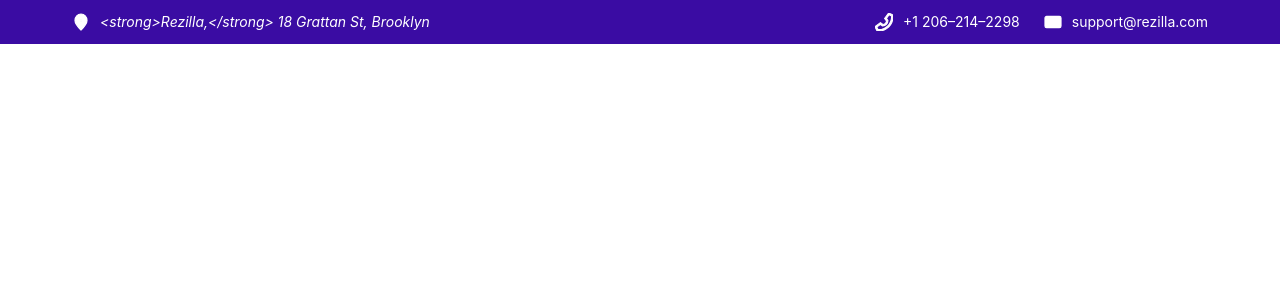
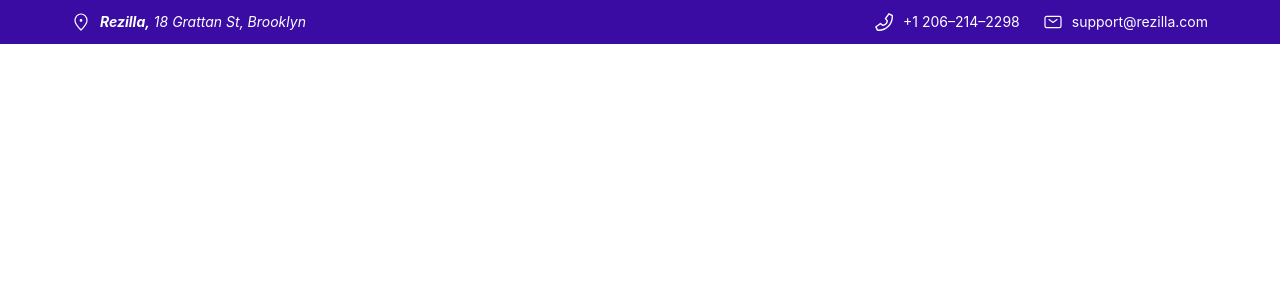
Before and after one commit to archis-academy/sule-frontend-development-intern-team-2, a React (Vite) app: page / in a window 1280 px wide. Shown: the top 300 px of the page. Built offline with nearby package versions, Linux system fonts and the light colour scheme.

Commit message:
update scss

```diff
--- a/src/components/SecondaryHeader/SecondaryHeader.scss
+++ b/src/components/SecondaryHeader/SecondaryHeader.scss
@@ -29,7 +29,7 @@
   display: inline-flex;
   align-items: center;
   gap: 10px;
-  text-decoration: none; /* <a> için */
+  text-decoration: none;
   color: inherit;
 
   &:hover,
@@ -38,7 +38,6 @@
   }
 }
 
-/* Address bloğunun satıra sığması */
 .secondary-header__item--address {
   white-space: nowrap;
   overflow: hidden;
@@ -52,15 +51,10 @@
   gap: var(--secondary-header-gap);
 }
 
-/* Icons via SVGR (fill/stroke CSS’ten yönetilebilir) */
 .secondary-header__icon {
   width: var(--secondary-header-icon-size);
   height: var(--secondary-header-icon-size);
   flex: 0 0 var(--secondary-header-icon-size);
-
-  /* Iconları mevcut metin rengine bağlamak istersen: */
-  fill: currentColor;
-  stroke: currentColor;
 }
 
 /* Text */
@@ -75,7 +69,7 @@
     flex-direction: column;
     align-items: flex-start;
     gap: 8px;
-    padding-inline: 16px; /* mobile’de daha dar */
+    padding-inline: 16px;
   }
 
   .secondary-header__right {
--- a/src/pages/home/home.tsx
+++ b/src/pages/home/home.tsx
@@ -3,7 +3,11 @@ import SecondaryHeader from "@components/SecondaryHeader/SecondaryHeader";
 function Home() {
   return (
     <SecondaryHeader
-      address="<strong>Rezilla,</strong> 18 Grattan St, Brooklyn"
+      address={
+        <>
+          <strong>Rezilla,</strong> 18 Grattan St, Brooklyn
+        </>
+      }
       phone="+1 206–214–2298"
       email="support@rezilla.com"
     />
```
